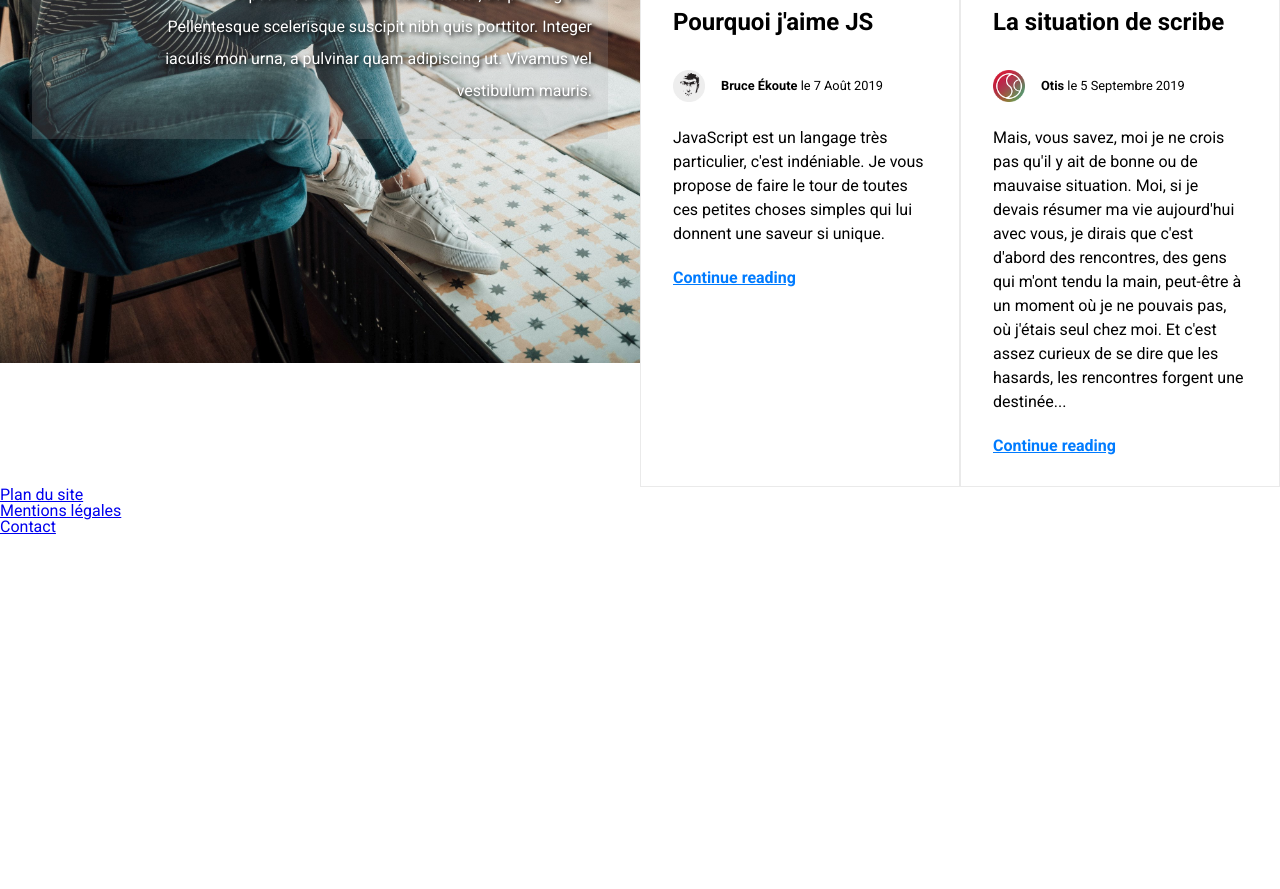
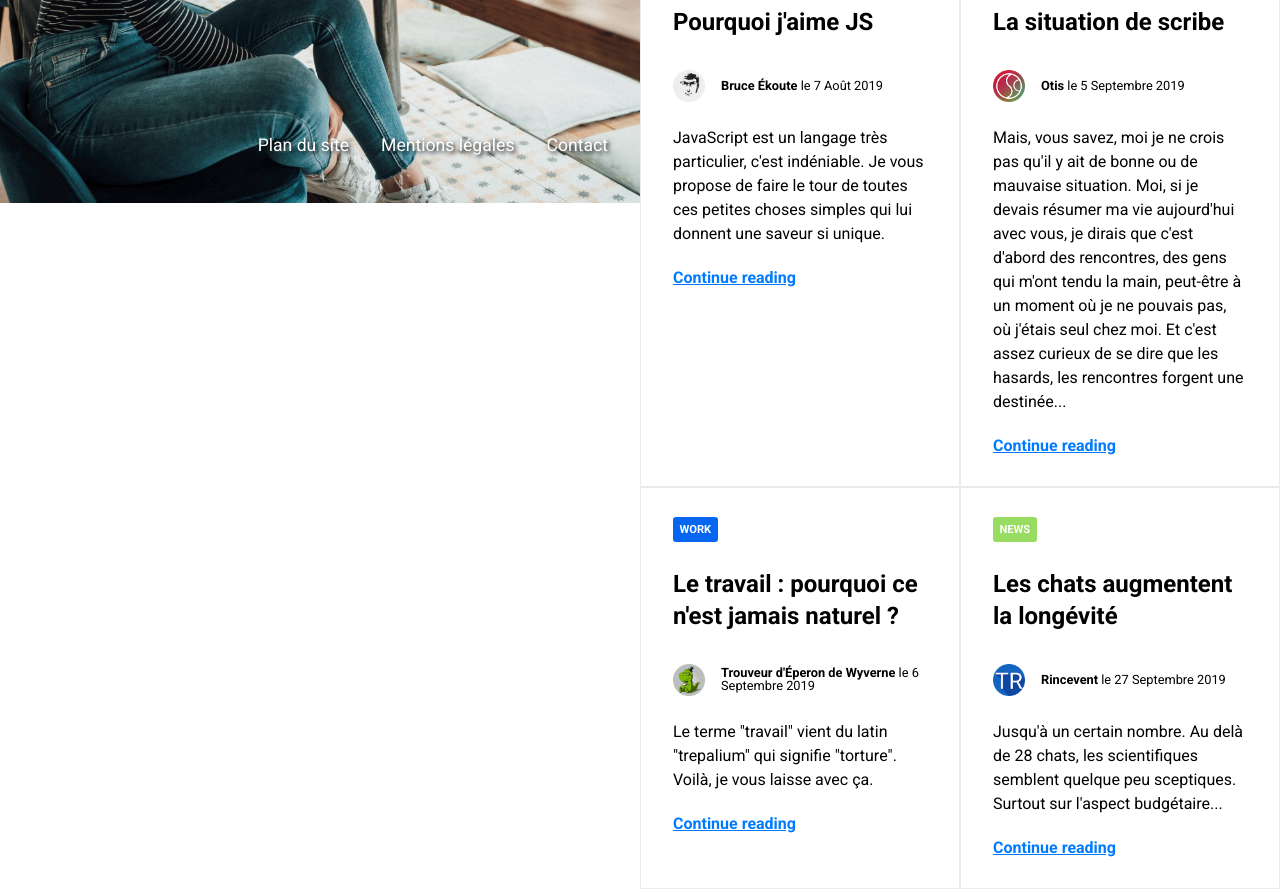
Before and after one commit to denis-pianelli/static-webpages-oNews, a plain HTML site: page html/index.html in a window 1280 px wide. Shown: the part 597-1486 px from the top of the page. Before the commit the page ends 1133 px from the top, so only its background shows below. Drawn offline with Linux system fonts and the light colour scheme.

Commit message:
Add footer and Bonus features

```diff
--- a/css/styles.css
+++ b/css/styles.css
@@ -9,7 +9,7 @@
   display: flex;
   margin: 4rem 2rem;
   width: 300px;
-  position: absolute;
+  position: fixed;
   top: 0;
   left: 0;
 }
@@ -30,12 +30,16 @@
 }
 .latest-news {
   background-image: url("../images/nicole.jpg");
-  background-size: 100%;
+  background-size: cover;
   background-repeat: no-repeat;
   display: flex;
   justify-content: center;
   align-items: center;
-  flex: 1;
+  height: 100vh;
+  width: 50vw;
+  position: sticky;
+  top: 0;
+  z-index: -1;
 }
 .latest-news__article {
   background-color: rgba(167, 167, 167, 0.2);
@@ -47,6 +51,7 @@
 }
 .latest-news__article__title {
   font-size: 1.5rem;
+  text-shadow: 1px 1px 4px rgb(0, 0, 0);
 }
 .latest-news__article__title em {
   font-size: 1rem;
@@ -58,7 +63,7 @@
 }
 
 .lastest-news {
-  flex: 1;
+  width: 50vw;
 }
 .lastest-news-container {
   display: flex;
@@ -118,5 +123,23 @@
 }
 
 /*! ==== FOOTER ==== */
+.footer {
+  position: fixed;
+  bottom: 0;
+  right: 50%;
+  margin: 3rem 1rem;
+}
+.footer__nav__list {
+  display: flex;
+  list-style: none;
+  padding: 0;
+}
 
-/*! ==== FIXED ==== */
+.footer__nav__item-link {
+  text-decoration: none;
+  padding: 1rem;
+  color: white;
+  text-shadow: 2px 2px 4px rgb(0, 0, 0);
+  font-size: 1.1rem;
+  font-weight: 400;
+}
--- a/html/index.html
+++ b/html/index.html
@@ -163,6 +163,46 @@
               <a class="latest-news__text-link" href="#">Continue reading</a>
             </p>
           </article>
+          <article class="lastest-news__article">
+            <span class="lastest-news__tag lastest-news__tag--color-blue">work</span>
+            <h3 class="lastest-news__article__title">Le travail : pourquoi ce n'est jamais naturel ?</h3>
+            <div class="lastest-news__author">
+              <img
+                class="lastest-news__author__image"
+                src="../images/icon-tre.png"
+                alt="Trouveur d'eperon de wyverne's picture"
+              />
+              <p class="lastest-news__author__text">
+                <strong>Trouveur d'Éperon de Wyverne</strong> le 6 Septembre 2019
+              </p>
+            </div>
+            <p class="lastest-news__text">
+              Le terme "travail" vient du latin "trepalium" qui signifie "torture". Voilà, je vous laisse avec ça.
+            </p>
+            <p class="latest-news__text">
+              <a class="latest-news__text-link" href="#">Continue reading</a>
+            </p>
+          </article>
+          <article class="lastest-news__article">
+            <span class="lastest-news__tag lastest-news__tag--color-green">news</span>
+            <h3 class="lastest-news__article__title">Les chats augmentent la longévité</h3>
+            <div class="lastest-news__author">
+              <img
+                class="lastest-news__author__image"
+                src="../images/icon-tr.png"
+                alt="rincevent's picture"
+              />
+              <p class="lastest-news__author__text">
+                <strong>Rincevent</strong> le 27 Septembre 2019
+              </p>
+            </div>
+            <p class="lastest-news__text">
+              Jusqu'à un certain nombre. Au delà de 28 chats, les scientifiques semblent quelque peu sceptiques. Surtout sur l'aspect budgétaire...
+            </p>
+            <p class="latest-news__text">
+              <a class="latest-news__text-link" href="#">Continue reading</a>
+            </p>
+          </article>
         </div>
       </section>
     </main>
```
